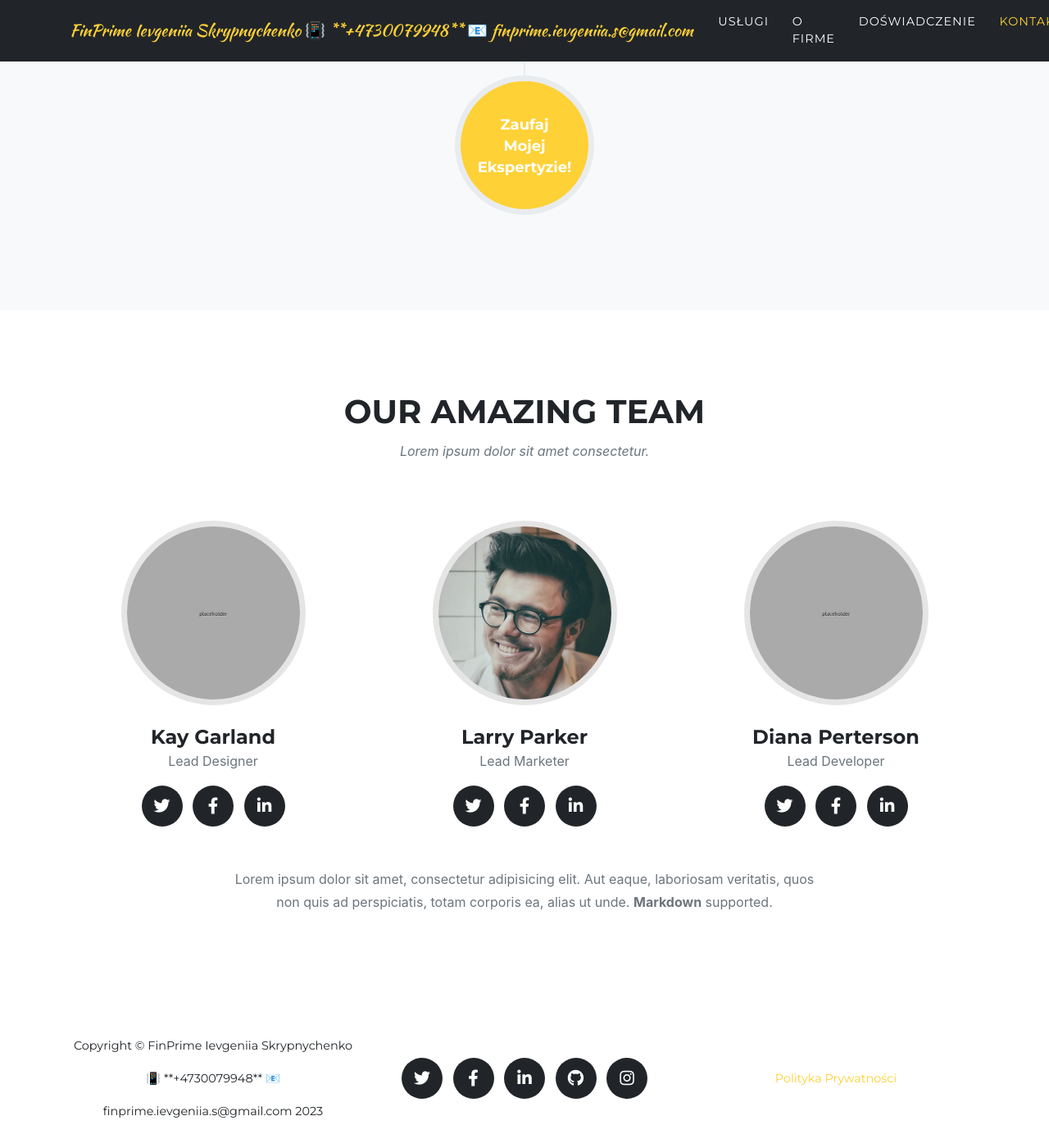
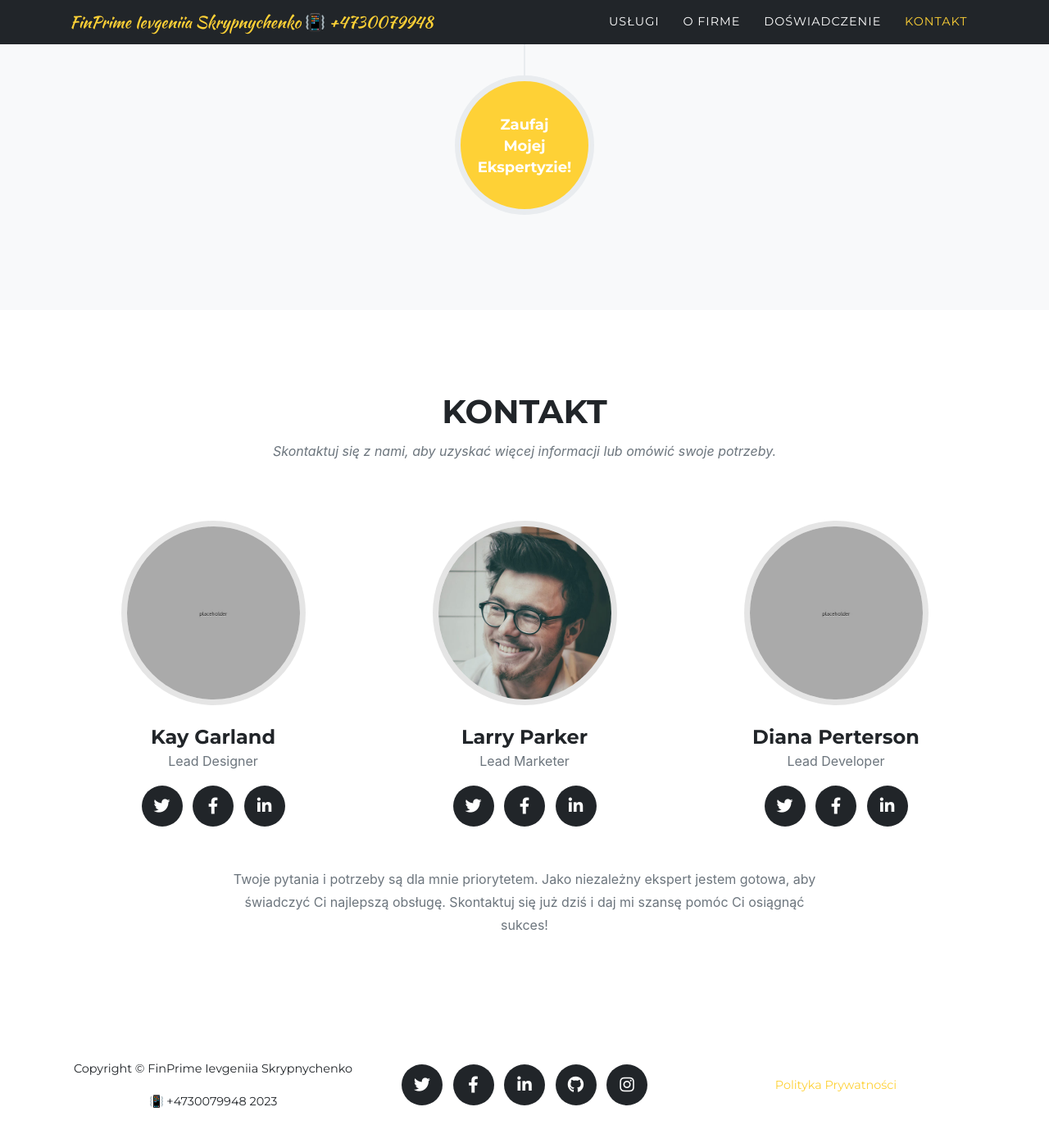
Before and after one commit to scripnichenko/finprime, a Jekyll site: the page built from index.md, in a window 1280 px wide and 1400 px high, scrolled down 4179 px. Shown: the whole window at 82% size. Built offline with Jekyll 4.4.1, drawn with Linux system fonts in a browser that asks for light colours; some web fonts are replaced.

Commit message:
updated text

```diff
--- a/_config.yml
+++ b/_config.yml
@@ -17,7 +17,7 @@ remote_theme: raviriley/agency-jekyll-theme
 url    : "" # the base hostname & protocol for your site, e.g. http://example.com
 baseurl: "/agency-jekyll-theme-starter" # the subpath of your site, e.g. /blog
 
-title      : FinPrime Ievgeniia Skrypnychenko  📳 **+4730079948**  📧 finprime.ievgeniia.s@gmail.com
+title      : FinPrime Ievgeniia Skrypnychenko  📳 +4730079948
 email      : finprime.ievgeniia.s@gmail.com #this is also the email contact forms will go to
 description: "Agency Bootstrap theme converted to a Jekyll theme, plus new features: Google Analytics, Markdown support, custom pages, and more!"
 author     : Ievgeniia Skrypnychenko
--- a/_data/sitetext.yml
+++ b/_data/sitetext.yml
@@ -70,9 +70,9 @@ en: &DEFAULT_EN
 
   # // Refactor into Contacts
   team:
-    title: "OUR AMAZING TEAM"
-    text: "Lorem ipsum dolor sit amet consectetur."
-    subtext: Lorem ipsum dolor sit amet, consectetur adipisicing elit. Aut eaque, laboriosam veritatis, quos non quis ad perspiciatis, totam corporis ea, alias ut unde. **Markdown** supported.
+    title: "Kontakt"
+    text: "Skontaktuj się z nami, aby uzyskać więcej informacji lub omówić swoje potrzeby."
+    subtext: "Twoje pytania i potrzeby są dla mnie priorytetem. Jako niezależny ekspert jestem gotowa, aby świadczyć Ci najlepszą obsługę. Skontaktuj się już dziś i daj mi szansę pomóc Ci osiągnąć sukces!"
     section: team
     people:
       - name: "Kay Garland"
```
